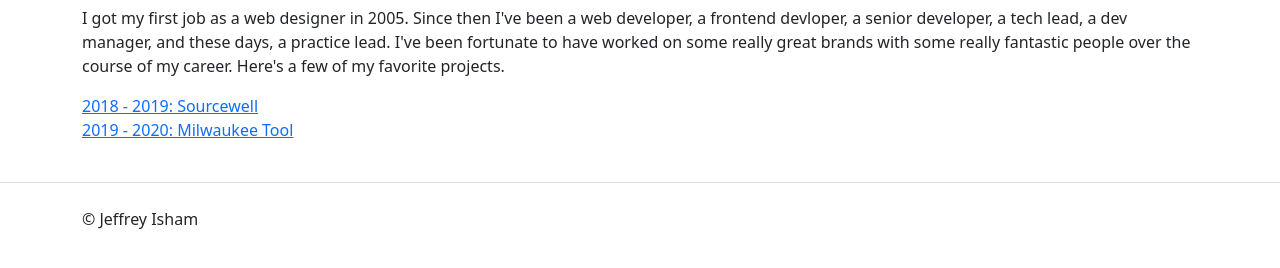
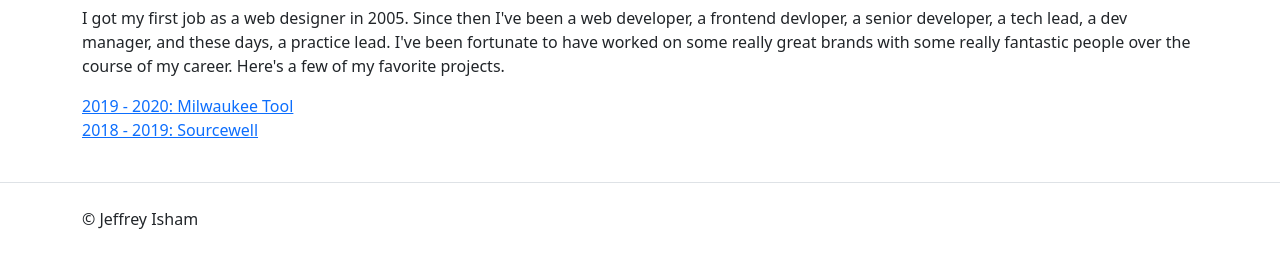
Before and after one commit to jeffreyisham/jeffreyisham.github.io, a Jekyll site: the page built from index.html, in a window 1280 px wide. Shown: the part 802-1070 px from the top of the page. Built offline with Jekyll 4.4.1, drawn with Linux system fonts in a browser that asks for light colours.

Commit message:
Update home.html

```diff
--- a/_layouts/home.html
+++ b/_layouts/home.html
@@ -34,7 +34,8 @@
         <h2>Projects</h2>
         <p>I got my first job as a web designer in 2005. Since then I've been a web developer, a frontend devloper, a senior developer, a tech lead, a dev manager, and these days, a practice lead. I've been fortunate to have worked on some really great brands with some really fantastic people over the course of my career. Here's a few of my favorite projects.</p>
         <ul class="posts list-unstyled">
-          {% for entry in site.work %}
+          {% assign work_items = site.work | sort: 'date' | reverse %}
+          {% for entry in work_items %}
             <li><a href="{{ entry.url }}" title="{{ entry.title }}">{{ entry.title }}</a></li>
           {% endfor %}
         </ul>
```
